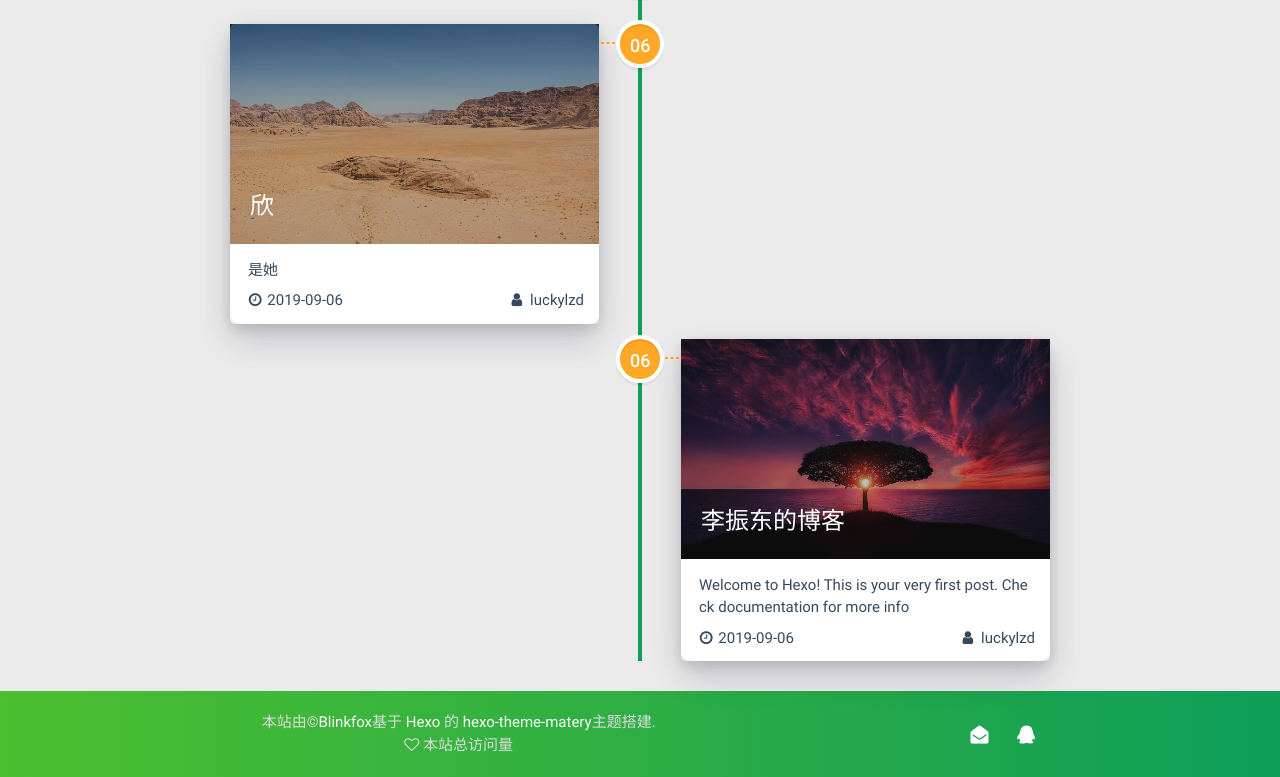
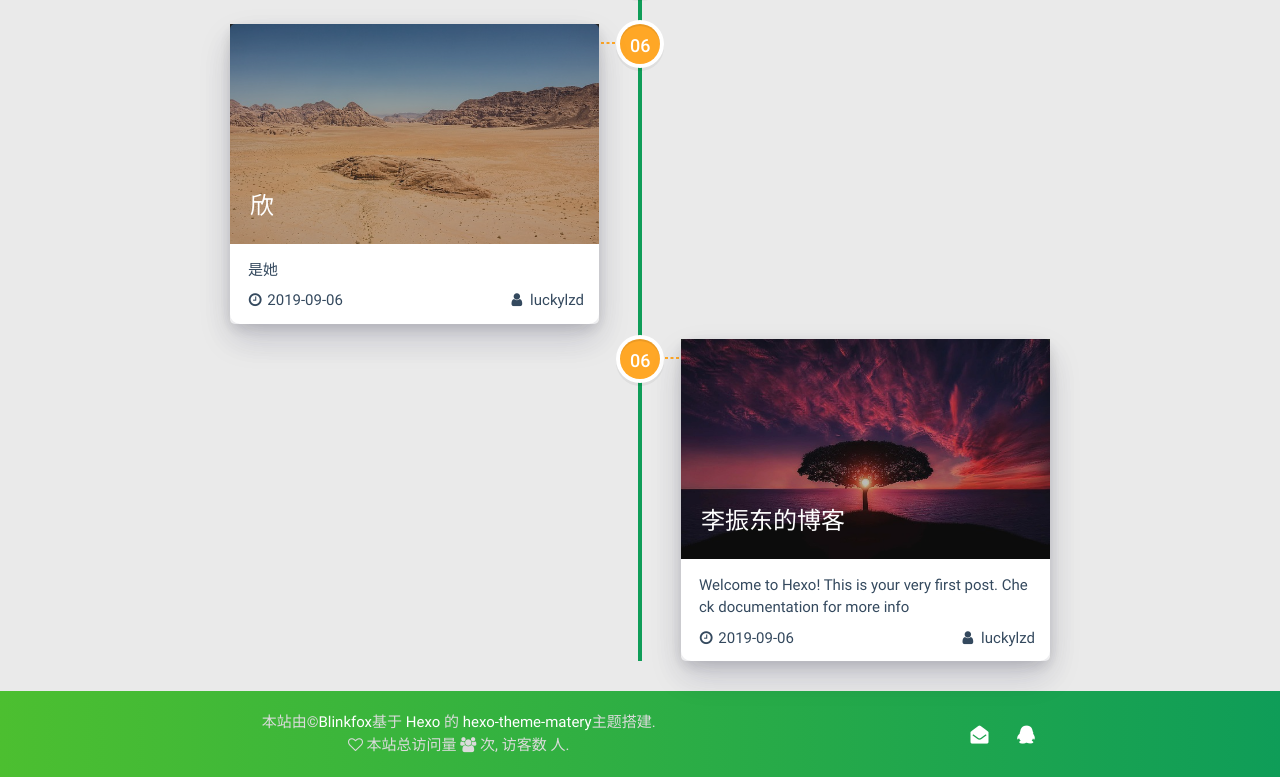
Before and after one commit to luckylzd/luckylzd.github.io, a plain HTML site: page archives/index.html in a window 1280 px wide. Shown: the part 879-1656 px from the top of the page. Drawn offline with Linux system fonts and the light colour scheme; some packages are replaced by stand-ins of ours; no server answers; a script that the page names is missing.

Commit message:
Site updated: 2019-09-08 21:13:54

```diff
--- a/archives/index.html
+++ b/archives/index.html
@@ -524,6 +524,11 @@ $('.bg-cover').css('background-image', 'url(/medias/banner/' + new Date().getDay
                 </span>
 
 
+                <span id="busuanzi_container_site_uv">
+                    <i class="fa fa-users"></i>
+                    次,&nbsp;访客数 <span id="busuanzi_value_site_uv" class="white-color"></span> 人.
+                </span>
+
 
         </div>
         <div class="col s12 m4 l4 social-link social-statis">
```
Also changed, not shown: 2019/09/06/1/index.html (+5 -0 lines), 2019/09/06/hello-world/index.html (+5 -0 lines), archives/2019/09/index.html (+5 -0 lines), archives/2019/index.html (+5 -0 lines), index.html (+5 -0 lines).
